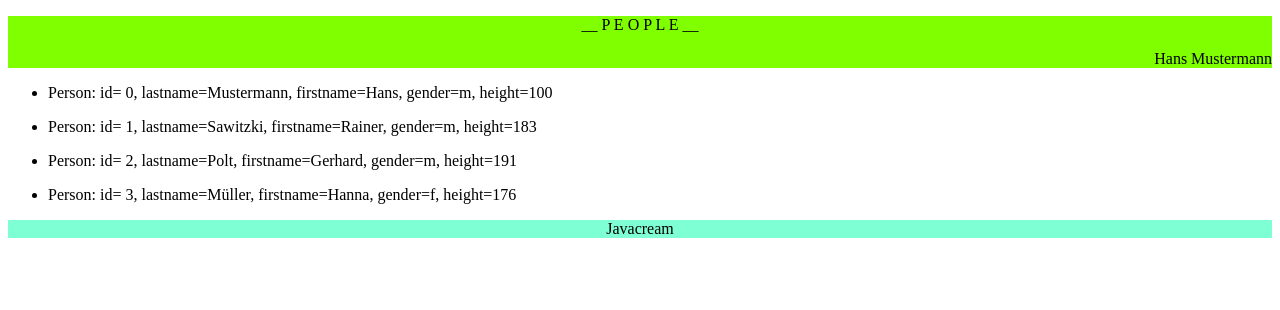
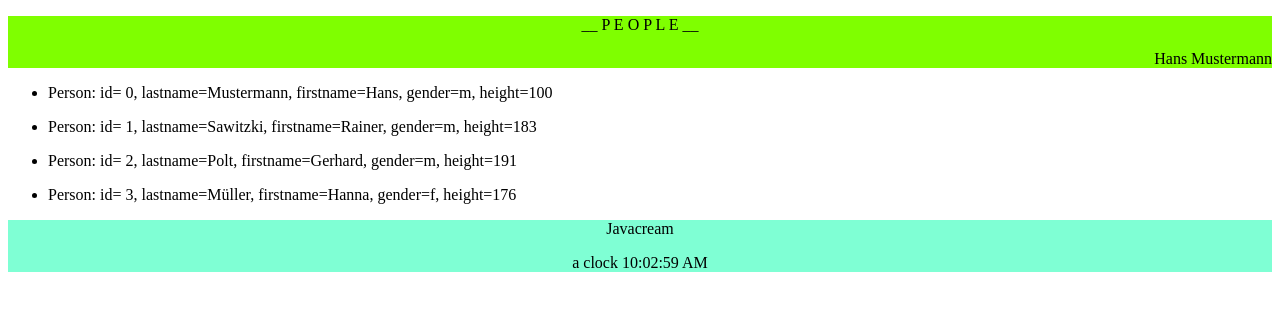
Before and after one commit to Javacream/org.javacream.training.react, a React (Create React App) app in the folder training/: page / in a window 1280 px wide. Shown: the top 310 px of the page. Built offline with nearby package versions, Linux system fonts and the light colour scheme.

Commit message:
implement ClockComponent as stateful class

```diff
--- /dev/null
+++ b/training/src/people/components/ClockComponent.tsx
@@ -0,0 +1,14 @@
+import React from 'react';
+
+export default class ClockComponent extends React.PureComponent{
+    state = {actualDate: new Date(), description:"a clock"}
+
+    componentDidMount(){
+        setInterval(() => this.setState({actualDate: new Date()}), 1000)
+    }
+    render(){
+        return (
+    <p>{this.state.description} {this.state.actualDate.toLocaleTimeString()}</p>
+        )
+    }
+}
--- a/training/src/people/components/FooterComponent.tsx
+++ b/training/src/people/components/FooterComponent.tsx
@@ -1,10 +1,11 @@
 import React from 'react';
 import {config} from './PeopleApplicationContext'
-
+import ClockComponent from './ClockComponent'
 export function FooterComponent() {
     return  (
         <div id="footer">
             <p className="center">{config.company}</p>
+            <ClockComponent  />
         </div>
       )
 
--- a/training/src/people/components/PeopleApplicationContext.tsx
+++ b/training/src/people/components/PeopleApplicationContext.tsx
@@ -11,3 +11,8 @@ export const profile = peopleModel.findPersonById(profileId)
 peopleModel.create("Sawitzki", "Rainer", "m", 183)
 peopleModel.create("Polt", "Gerhard", "m", 191)
 peopleModel.create("Müller", "Hanna", "f", 176)
+
+setTimeout(() => {
+    peopleModel.create("Schnieder", "Gang")
+    console.log(peopleModel.findAll())
+}, 5000)
```
